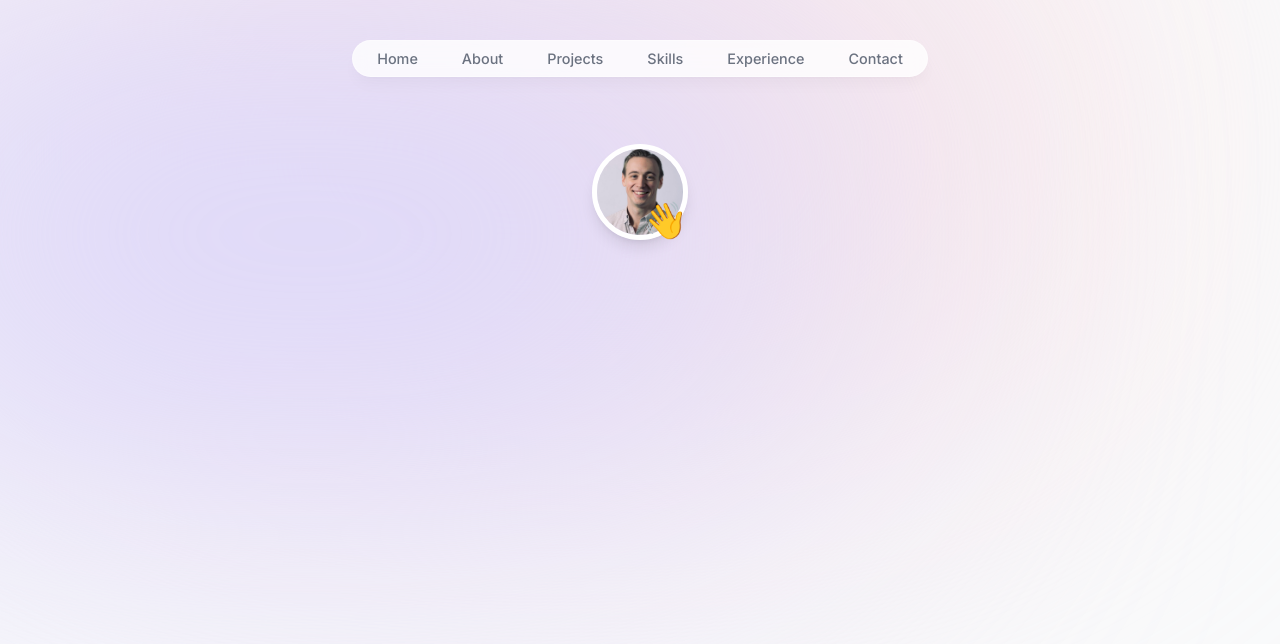
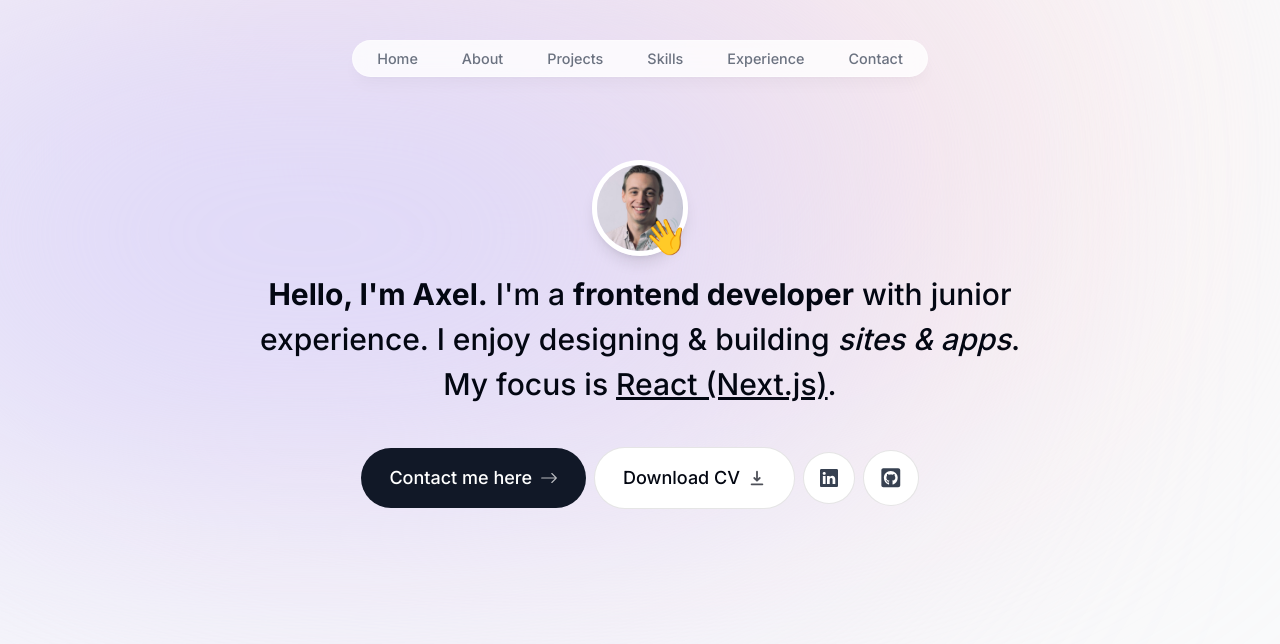
Before and after one commit to axxcident/Portafolio, a Next.js app: page / in a window 1280 px wide. Shown: the top 644 px of the page. Built offline with nearby package versions, Linux system fonts and the light colour scheme.

Commit message:
Section divider 2:01:48

```diff
--- a/app/page.tsx
+++ b/app/page.tsx
@@ -2,7 +2,7 @@ import Intro from "@/components/intro";
 
 export default function Home() {
   return (
-    <main className="">
+    <main className="flex flex-col items-center p-4">
       <Intro />
     </main>
   );
--- a/components/intro.tsx
+++ b/components/intro.tsx
@@ -1,11 +1,22 @@
 "use client";
-import { motion } from "framer-motion";
+import { delay, motion } from "framer-motion";
 import Image from "next/image";
+import Link from "next/link";
 import React from "react";
+import { BsArrowRight, BsLinkedin } from "react-icons/bs";
+import { FaGithub, FaGithubSquare } from "react-icons/fa";
+import { HiDownload } from "react-icons/hi";
 
 export default function intro() {
+  // const { ref } = useSectionInView("Home", 0.5);
+  // const { setActiveSection, setTimeOfLastClick } = useActiveSectionContext();
+
   return (
-    <section>
+    <section
+      // ref={ref}
+      id="home"
+      className="mb-28 max-w-[50rem] text-center sm:mb-0 scroll-mt-[100rem]"
+    >
       <div className="flex items-center justify-center">
         <div className="relative">
           <motion.div
@@ -41,6 +52,59 @@ export default function intro() {
           </motion.div>
         </div>
       </div>
+      {/* h1 eller paragraf */}
+      <motion.h1
+        className="mb-10 mt-4 px-4 text-2xl font-medium !leading-[1.5] sm:text-3xl"
+        initial={{ opacity: 0, y: 100 }}
+        animate={{ opacity: 1, y: 0 }}
+      >
+        <span className="font-bold">Hello, I'm Axel.</span> I'm a{" "}
+        <span className="font-bold">frontend developer</span> with junior
+        experience. I enjoy designing & building{" "}
+        <span className="italic">sites & apps</span>. My focus is{" "}
+        <span className="underline">React (Next.js)</span>.
+      </motion.h1>
+      <motion.div
+        initial={{ opacity: 0, y: 100 }}
+        animate={{ opacity: 1, y: 0 }}
+        transition={{
+          delay: 0.1,
+        }}
+        className="flex flex-col sm:flex-row justify-center items-center gap-2 px-4 text-lg font-medium"
+      >
+        <Link
+          href="#contact"
+          className="group bg-gray-900 text-white px-7 py-4 flex items-center gap-2 rounded-full outline-none focus:scale-110 hover:scale-110 hover:bg-gray-900 active:scale-105 transition"
+        >
+          Contact me here
+          <BsArrowRight className="opacity-70 group-hover:translate-x-1 transition" />
+        </Link>
+
+        <a
+          href="/Axel_O_CV.pdf"
+          download={true}
+          className="group bg-white px-7 py-4 flex items-center gap-2 rounded-full outline-none focus:scale-110 hover:scale-110 active:scale-105 transition cursor-pointer border border-black/10"
+        >
+          Download CV
+          <HiDownload className="opacity-70 group-hover:translate-y-0.5 transition" />
+        </a>
+
+        <a
+          href="https://www.linkedin.com/in/axel-olivecrona-077b17b8/"
+          target="_blank"
+          className="bg-white text-gray-700 hover:text-gray-950 p-4 flex items-center gap-2 rounded-full cursor-pointer border border-black/10 focus:scale-[1.15] hover:scale-[1.15] active:scale-105 transition"
+        >
+          <BsLinkedin />
+        </a>
+
+        <a
+          href="https://github.com/axxcident"
+          target="_blank"
+          className="bg-white text-gray-700 hover:text-gray-950 text-[1.35rem] p-4 flex items-center gap-2 rounded-full cursor-pointer border border-black/10 focus:scale-[1.15] hover:scale-[1.15] active:scale-105 transition"
+        >
+          <FaGithubSquare />
+        </a>
+      </motion.div>
     </section>
   );
 }
```
